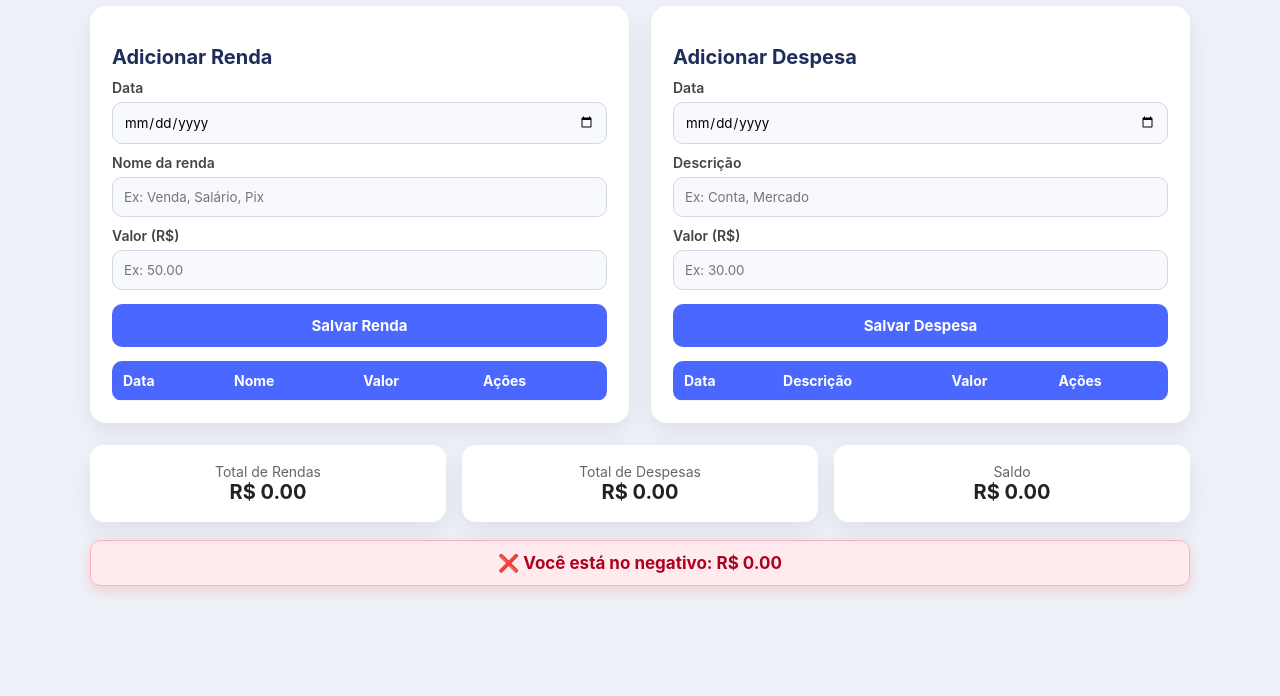
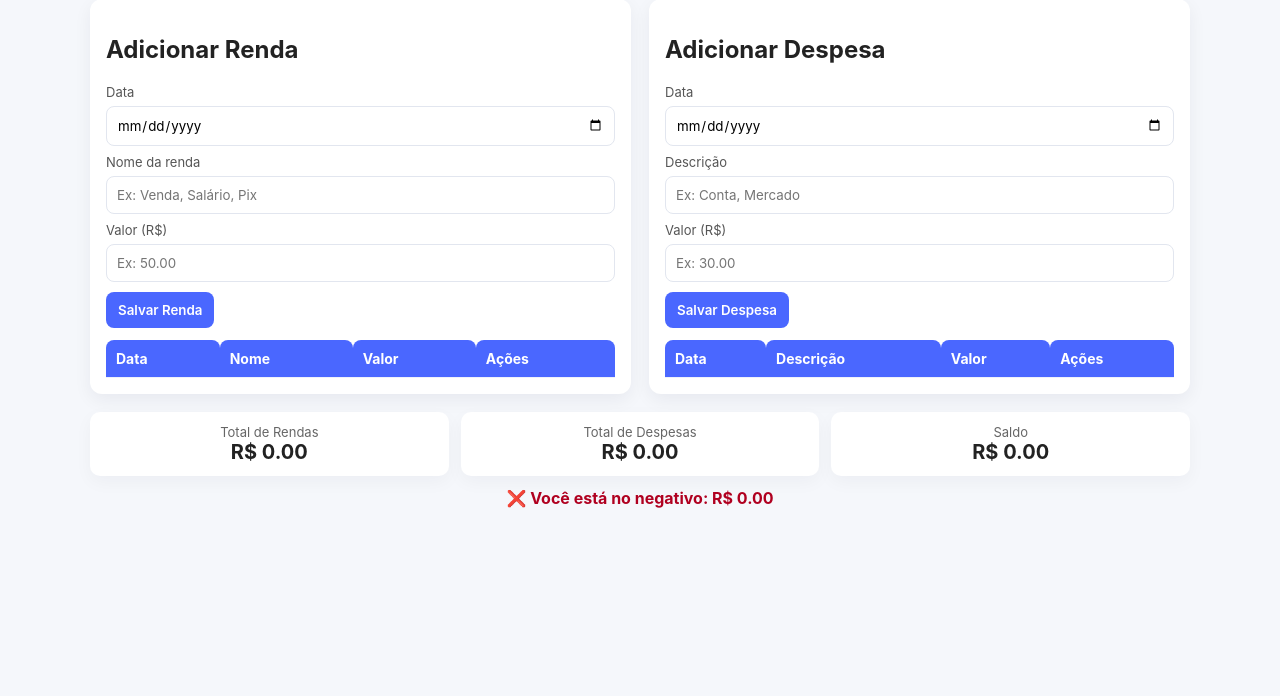
Before and after one commit to Romario114/Site-financeiro, a plain HTML site: page index.html in a window 1280 px wide. Shown: the part 104-800 px from the top of the page. Drawn offline with Linux system fonts and the light colour scheme.

Commit message:
Update index.html

```diff
--- a/index.html
+++ b/index.html
@@ -4,181 +4,40 @@
 <meta charset="utf-8" />
 <meta name="viewport" content="width=device-width,initial-scale=1" />
 <title>Controle Financeiro </title>
-
-<!-- ⭐ CSS PROFISSIONAL -->
 <style>
   *{box-sizing:border-box;font-family:Inter,Arial, sans-serif}
+  body{background:#f5f7fb;padding:24px;color:#222}
+  .container{max-width:1100px;margin:0 auto}
+  h1{font-size:28px;text-align:center;margin-bottom:18px}
+  .grid{display:grid;grid-template-columns:1fr 1fr;gap:18px;margin-bottom:18px}
+  .card{background:#fff;padding:16px;border-radius:12px;box-shadow:0 6px 18px rgba(12,24,50,.06)}
+  label{display:block;font-size:13px;margin-top:8px;color:#555}
+  input{width:100%;padding:10px;border:1px solid #e2e6ef;border-radius:8px;margin-top:6px}
+  button{margin-top:10px;padding:10px 12px;border-radius:8px;border:0;background:#4a67ff;color:#fff;font-weight:600;cursor:pointer}
+  table{width:100%;border-collapse:collapse;margin-top:12px}
+  th,td{padding:10px;border-bottom:1px solid #eef1fb;text-align:left;font-size:14px}
+  th{background:#4a67ff;color:#fff;border-top-left-radius:8px;border-top-right-radius:8px}
+  .actions button{margin-right:6px;padding:6px 8px;border-radius:6px;border:0;cursor:pointer}
+  .btn-edit{background:#f5a623;color:#fff}
+  .btn-delete{background:#ff4d4d;color:#fff}
+  .summary{display:flex;gap:12px;margin-top:8px}
+  .summary .item{flex:1;background:#fff;padding:12px;border-radius:10px;text-align:center;box-shadow:0 6px 18px rgba(12,24,50,.04)}
+  .muted{font-size:13px;color:#666}
 
-  body{
-    background:#eef1f8;
-    padding:24px;
-    color:#222;
+  /* ⭐ AVISO DE SALDO BAIXO */
+  #avisoSaldo {
+    text-align:center;
+    color:#b00020;
+    font-weight:700;
+    margin-top:12px;
+    font-size:16px;
+    display:none;
   }
 
-  .container{
-    max-width:1100px;
-    margin:0 auto;
-  }
-
-  h1{
-    font-size:30px;
-    text-align:center;
-    margin-bottom:22px;
-    font-weight:800;
-    color:#1f2d5a;
-  }
-
-  .grid{
-    display:grid;
-    grid-template-columns:1fr 1fr;
-    gap:22px;
-  }
-
-  .card{
-    background:#fff;
-    padding:22px;
-    border-radius:16px;
-    box-shadow:0 10px 25px rgba(0,0,0,0.07);
-  }
-
-  .card h2{
-    margin-bottom:10px;
-    font-size:20px;
-    color:#1f2d5a;
-  }
-
-  label{
-    display:block;
-    font-size:14px;
-    margin-top:10px;
-    color:#444;
-    font-weight:600;
-  }
-
-  input{
-    width:100%;
-    padding:11px;
-    border:1px solid #d3d8e5;
-    border-radius:10px;
-    margin-top:6px;
-    background:#f8f9fc;
-    transition:.2s;
-  }
-
-  input:focus{
-    border-color:#4a67ff;
-    background:#fff;
-    outline:none;
-  }
-
-  button{
-    margin-top:14px;
-    padding:12px 14px;
-    border-radius:10px;
-    border:0;
-    background:#4a67ff;
-    color:#fff;
-    font-weight:700;
-    cursor:pointer;
-    transition:.2s;
-    width:100%;
-    font-size:15px;
-  }
-
-  button:hover{
-    background:#2f4dea;
-  }
-
-  table{
-    width:100%;
-    border-collapse:collapse;
-    margin-top:14px;
-    border-radius:10px;
-    overflow:hidden;
-  }
-
-  th,td{
-    padding:11px;
-    border-bottom:1px solid #eef1fb;
-    text-align:left;
-    font-size:14px;
-  }
-
-  th{
-    background:#4a67ff;
-    color:#fff;
-    font-weight:700;
-  }
-
-  .actions button{
-    margin-right:6px;
-    padding:7px 9px;
-    border-radius:6px;
-    border:0;
-    cursor:pointer;
-    font-size:13px;
-  }
-
-  .btn-edit{
-    background:#ffa825;
-    color:#fff;
-  }
-
-  .btn-edit:hover{
-    background:#e48f10;
-  }
-
-  .btn-delete{
-    background:#ff5252;
-    color:#fff;
-  }
-
-  .btn-delete:hover{
-    background:#d63b3b;
-  }
-
-  .summary{
-    display:flex;
-    gap:16px;
-    margin-top:22px;
-  }
-
-  .summary .item{
-    flex:1;
-    background:#fff;
-    padding:18px;
-    border-radius:14px;
-    text-align:center;
-    box-shadow:0 10px 25px rgba(0,0,0,0.07);
-  }
-
-  .muted{
-    font-size:14px;
-    color:#666;
-  }
-
-  /* ⭐ AVISO DE SALDO BAIXO */
-  #avisoSaldo{
-    text-align:center;
-    color:#b00020;
-    background:#ffebee;
-    border:1px solid #ffb3bd;
-    padding:12px;
-    border-radius:10px;
-    font-weight:700;
-    margin-top:18px;
-    font-size:17px;
-    display:none;
-    box-shadow:0 5px 14px rgba(255,0,0,0.15);
-  }
-
-  @media(max-width:860px){
-    .grid{grid-template-columns:1fr}
-  }
+  @media(max-width:860px){.grid{grid-template-columns:1fr}}
 </style>
 </head>
 <body>
-
 <div class="container">
   <h1>💼 Controle Financeiro </h1>
 
@@ -241,6 +100,7 @@
     </div>
   </div>
 
+  <!-- ⭐ AVISO APARECE AQUI -->
   <div id="avisoSaldo">⚠️ Cuidado! Seu saldo está acabando!</div>
 
 </div>
@@ -267,7 +127,7 @@ const btnAddDespesa = document.getElementById('btnAddDespesa');
 const elTotalRendas = document.getElementById('totalRendas');
 const elTotalDespesas = document.getElementById('totalDespesas');
 const elSaldo = document.getElementById('saldo');
-const avisoSaldo = document.getElementById('avisoSaldo');
+const avisoSaldo = document.getElementById('avisoSaldo'); // ⭐
 
 /* ====== Render ====== */
 function render() {
@@ -314,8 +174,8 @@ function render() {
   elTotalDespesas.textContent = formatMoney(totalD);
   elSaldo.textContent = formatMoney(saldo);
 
-  /* ⭐ AVISO DE SALDO BAIXO */
-  const limite = totalR * 0.20;
+  // ⭐ LÓGICA DO AVISO DE SALDO BAIXO
+  const limite = totalR * 0.20; // 20% das rendas
   if (saldo > 0 && saldo < limite) {
     avisoSaldo.style.display = "block";
     avisoSaldo.textContent = `⚠️ Atenção! Seu saldo está baixo: ${formatMoney(saldo)}`;
```
